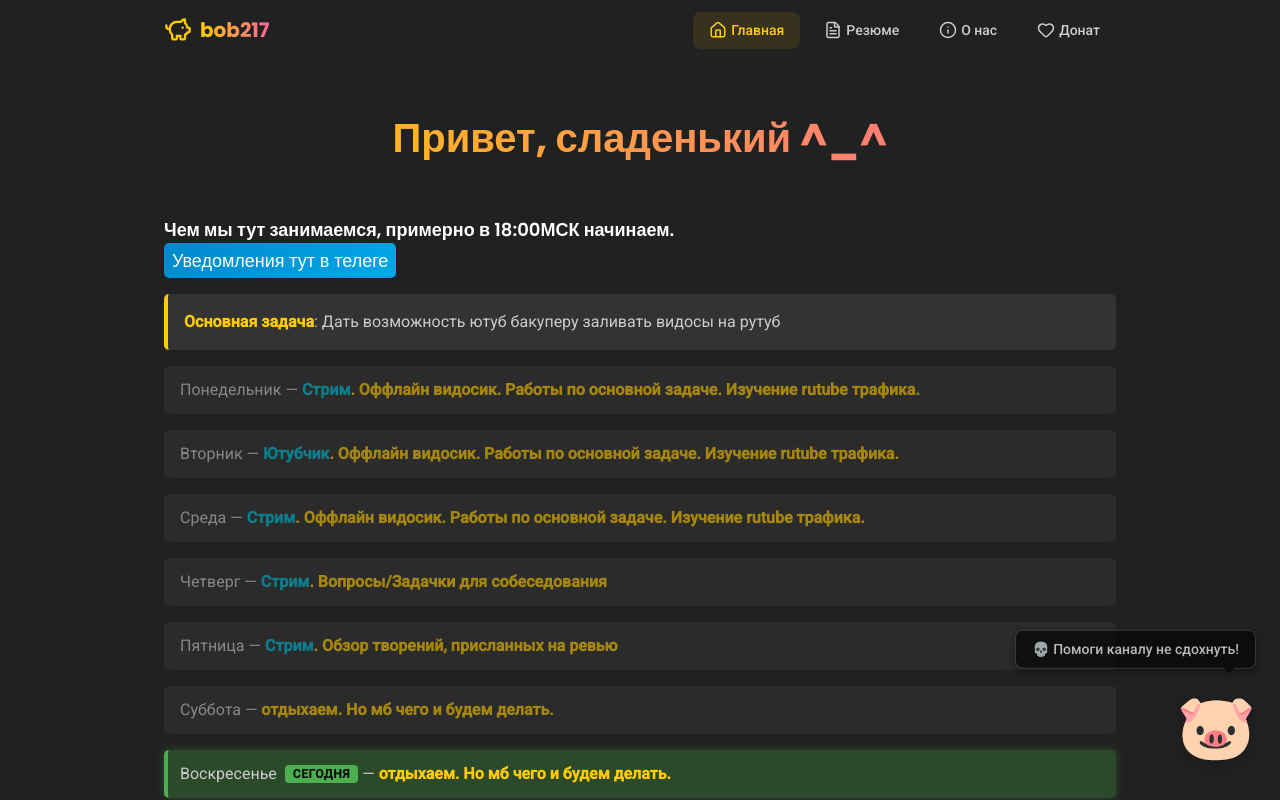
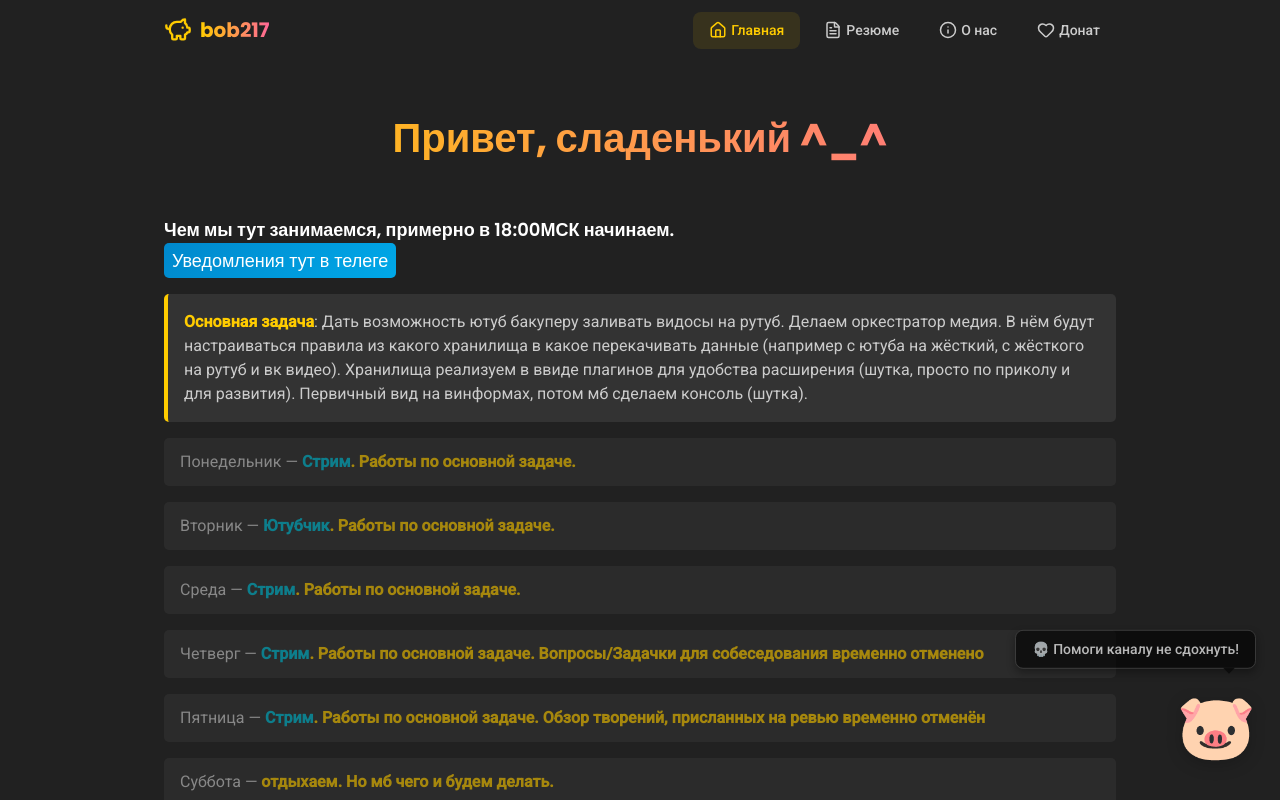
Before and after one commit to MaxNagibator/bob217.ru, a Vue app: page / in a window 1280 px wide. Shown: the top 800 px of the page. Built offline with nearby package versions, Linux system fonts and the light colour scheme.

Commit message:
смена расписания

```diff
--- a/src/components/InfoBlock.vue
+++ b/src/components/InfoBlock.vue
@@ -13,7 +13,11 @@ import WeeklySchedule from './WeeklySchedule.vue'
     </h2>
     <ul>
       <li class="main-task">
-        <b>Основная задача</b>: Дать возможность ютуб бакуперу заливать видосы на рутуб
+        <b>Основная задача</b>: Дать возможность ютуб бакуперу заливать видосы на рутуб.
+		Делаем оркестратор медия.
+		В нём будут настраиваться правила из какого хранилища в какое перекачивать данные (например с ютуба на жёсткий, с жёсткого на рутуб и вк видео).
+		Хранилища реализуем в ввиде плагинов для удобства расширения (шутка, просто по приколу и для развития).
+	    Первичный вид на винформах, потом мб сделаем консоль (шутка).
       </li>
     </ul>
 
--- a/src/components/WeeklySchedule.vue
+++ b/src/components/WeeklySchedule.vue
@@ -40,27 +40,27 @@ const LINKS = {
 const schedule: readonly ScheduleDay[] = [
   {
     day: DayOfWeek.Monday,
-    description: 'Оффлайн видосик. Работы по основной задаче. Изучение rutube трафика.',
+    description: 'Работы по основной задаче.',
     link: LINKS.STREAM,
   },
   {
     day: DayOfWeek.Tuesday,
-    description: 'Оффлайн видосик. Работы по основной задаче. Изучение rutube трафика.',
+    description: 'Работы по основной задаче.',
     link: LINKS.YOUTUBE,
   },
   {
     day: DayOfWeek.Wednesday,
-    description: 'Оффлайн видосик. Работы по основной задаче. Изучение rutube трафика.',
+    description: 'Работы по основной задаче.',
     link: LINKS.STREAM,
   },
   {
     day: DayOfWeek.Thursday,
-    description: 'Вопросы/Задачки для собеседования',
+    description: 'Работы по основной задаче. Вопросы/Задачки для собеседования временно отменено',
     link: LINKS.STREAM,
   },
   {
     day: DayOfWeek.Friday,
-    description: 'Обзор творений, присланных на ревью',
+    description: 'Работы по основной задаче. Обзор творений, присланных на ревью временно отменён',
     link: LINKS.STREAM,
   },
   {
```
